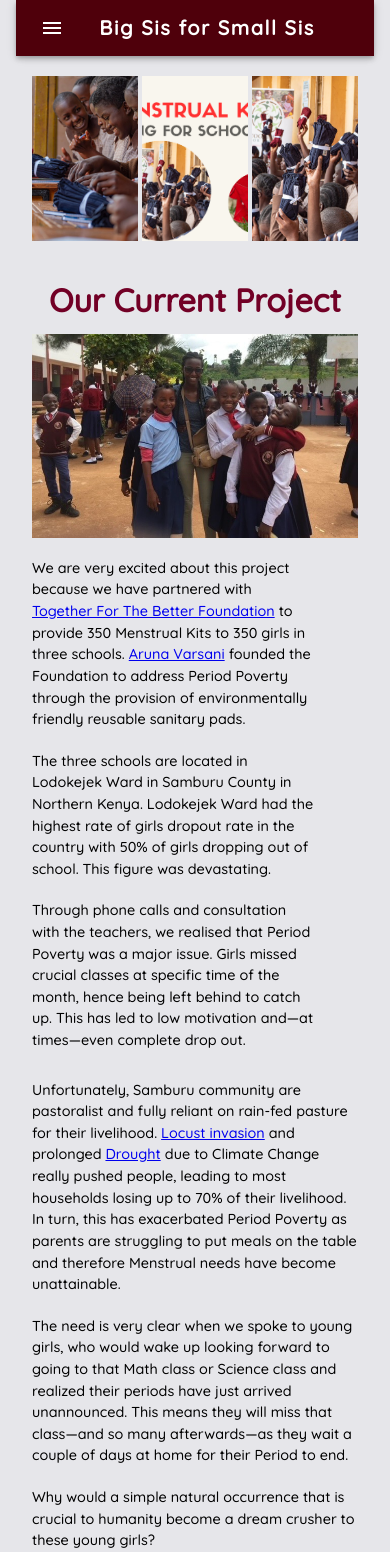
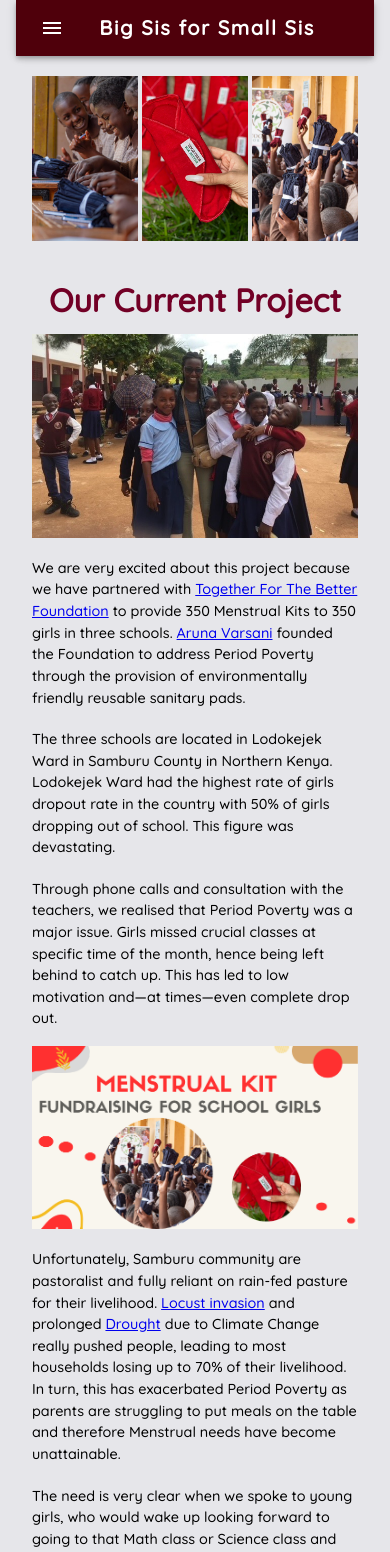
Before and after one commit to aisyafia/fundraiser, a React (Create React App) app: page /projects in a window 390 px wide. Shown: the top 1552 px of the page. Built offline with nearby package versions, Linux system fonts and the light colour scheme.

Commit message:
feat banner on mobile ver

```diff
--- a/src/App.tsx
+++ b/src/App.tsx
@@ -36,8 +36,8 @@ function App() {
     breakpoints: {
       values: {
         xs: 0,
-        sm: 600,
-        md: 900,
+        sm: 500,
+        md: 800,
         lg: 1200,
         xl: 1536,
       },
--- /dev/null
+++ b/src/components/GoFundMe.tsx
@@ -0,0 +1,19 @@
+import { Container, Grid } from "@mui/material";
+import GFMBanner from "../Assets/GoFundMe.jpg";
+import { Link } from "react-router-dom";
+
+const GoFundMe = () => {
+  return (
+    <Grid mt={2} mb={2} sx={{ display: { xs: "flex", md: "none" } }}>
+      <Link
+        to="https://www.gofundme.com/f/reusable-menstrual-kit-for-350-girls-in-samburu?utm_campaign=p_lico+share-sheet&utm_location=DASHBOARD&utm_medium=copy_link&utm_source=customer"
+        target="_blank"
+        rel="noreferrer"
+      >
+        <img src={GFMBanner} alt="GoFundMe banner" width="100%" />
+      </Link>
+    </Grid>
+  );
+};
+
+export { GoFundMe };
--- a/src/components/Header.tsx
+++ b/src/components/Header.tsx
@@ -4,9 +4,9 @@ const Header = () => {
   const itemData = [
     { title: "Photo5", desc: "Samburu kids with the kit", img: "PHOTO 5" },
     {
-      title: "GoFundMe",
-      desc: "GOFUNDME banner",
-      img: "GoFundMe",
+      title: "Photo6",
+      desc: "the menstrual kit",
+      img: "PHOTO 6",
     },
     {
       title: "Photo3",
@@ -14,9 +14,9 @@ const Header = () => {
       img: "PHOTO 3",
     },
     {
-      title: "Photo6",
-      desc: "the menstrual kit",
-      img: "PHOTO 6",
+      title: "GoFundMe",
+      desc: "GOFUNDME banner",
+      img: "GoFundMe",
     },
   ];
 
--- a/src/components/index.ts
+++ b/src/components/index.ts
@@ -1,2 +1,3 @@
 export * from "./Header";
 export * from "./NavBar";
+export * from "./GoFundMe";
--- a/src/pages/ProjectsPage.tsx
+++ b/src/pages/ProjectsPage.tsx
@@ -1,6 +1,7 @@
 import { Container, Grid, Typography } from "@mui/material";
 import Photo1 from "../Assets/PHOTO 1.jpg";
 import Photo2 from "../Assets/PHOTO 2 2.jpg";
+import { GoFundMe } from "../components";
 
 const ProjectsPage = () => {
   return (
@@ -18,7 +19,7 @@ const ProjectsPage = () => {
         <Grid item xs={6}>
           <img src={Photo2} alt="Nai and the girls" width="100%" />
         </Grid>
-        <Grid item maxWidth="300px" xs={6}>
+        <Grid item xs={6}>
           <Typography>
             We are very excited about this project because we have partnered
             with{" "}
@@ -56,7 +57,7 @@ const ProjectsPage = () => {
           </Typography>
         </Grid>
       </Grid>
-      <br />
+      <GoFundMe />
       <Grid
         container
         direction={"row"}
@@ -64,7 +65,7 @@ const ProjectsPage = () => {
         spacing={{ xs: 2, md: 3 }}
         columns={{ xs: 4, sm: 8, md: 12 }}
       >
-        <Grid item maxWidth="500px" xs={6}>
+        <Grid item xs={6}>
           <Typography>
             Unfortunately, Samburu community are pastoralist and fully reliant
             on rain-fed pasture for their livelihood.{" "}
--- a/src/pages/SupportPage.tsx
+++ b/src/pages/SupportPage.tsx
@@ -1,5 +1,6 @@
 import { Container, Grid, Typography, Button } from "@mui/material";
 import Photo5 from "../Assets/PHOTO 5.jpg";
+import { GoFundMe } from "../components";
 
 const SupportPage = () => {
   return (
@@ -32,9 +33,9 @@ const SupportPage = () => {
           <br />
           <Typography>
             Please join us to support the dreams of these girls! Click on the
-            'Donate' button, or below to go to our gofundme page!
+            'Donate Now' button, or the banner below to go to our gofundme page!
           </Typography>
-          <br />
+          <GoFundMe />
           <Typography>
             If you are in Kenya please donate directly to{" "}
             <a
--- a/src/pages/TeamPage.tsx
+++ b/src/pages/TeamPage.tsx
@@ -21,7 +21,7 @@ const TeamPage = () => {
     },
     {
       name: "Lutfia Aisya",
-      desc: "Born in Indonesia, but currently reside in the Netherlands, Fia studied in the Institute of Development Policy and Management (IOB) in University Antwerp with Naisula. She is now switching careers into web development. She created this website because she believes that girls' access to life and education should not be affected by a natural occurrence, like menstruation.",
+      desc: "Born in Indonesia, but currently reside in Amsterdam, Fia studied in the Institute of Development Policy and Management (IOB) in University Antwerp with Naisula. She recently finished a full stack development bootcamp. She inspire to work in both web and social development.",
       photo: "fia",
       url: "https://www.linkedin.com/in/aisyafia/",
     },
@@ -38,14 +38,14 @@ const TeamPage = () => {
       url: "https://www.wef.org.in/aruna-varsani/",
     },
     {
-      name: "Antonia Ackerman",
-      desc: "is currently based in the Netherlands and is the Director of Manda  Production a film company based in the Netherlands. Antonio also uses her platform for companies that are positively impacting our environment.",
+      name: "Antonia Ackermans",
+      desc: "is currently based in the Netherlands and is the Director of Manda  Production a film company based in the Netherlands. Antonia also uses her platform for companies that are positively impacting our environment.",
       photo: "antonio",
       url: "https://mandaproductions.nl/en/video-production-company/",
     },
     {
       name: "Hiyoli Togawa",
-      desc: "is well known Violist and an artist. Hiyoli grew up in the Rhineland and having Japanese and Australian roots, Hiyoli Togawa speaks her three “mother tongues” German, Japanese and Australian fluently. Building bridges between people, cultures and art by means of words and sounds is a primary concern of the cosmopolitan artist.",
+      desc: "is well known violist and an artist. Hiyoli grew up in the Rhineland and having Japanese and Australian roots, Hiyoli Togawa speaks her three “mother tongues” German, Japanese and English fluently. Building bridges between people, cultures and art by means of words and sounds is a primary concern of the cosmopolitan artist.",
       photo: "hiyoli",
       url: "http://www.hiyoli-togawa.com/en/welcome/",
     },
@@ -54,6 +54,12 @@ const TeamPage = () => {
       desc: "born in Rhineland, Dagmar spend a bit of  her childhood in California USA before moving back to Germany. She studied as a teacher but in 1983  she decided to switch career and do what she loves best - Painting. Her work has been exhibited in big and small spaces.",
       photo: "dagmar",
       url: "http://artwork-tinschmann.de/cv",
+    },
+    {
+      name: "Anne Marie Barsøe",
+      desc: "lives in Denmark, but has travelled the world extensively. She works with destination marketing, public relations and project management, and with the promotion of the UN SDGs in the tourism sector (an area with potential to contribute to all of the goals). Anne holds a MSc in Int. Business, Culture & Language, has a strong network, and loves building bonds between people and places to create a more sustainable future for all.",
+      photo: "anne",
+      url: "",
     },
   ];
 
```
Also changed, not shown: src/Assets/anne.jpeg (added).
